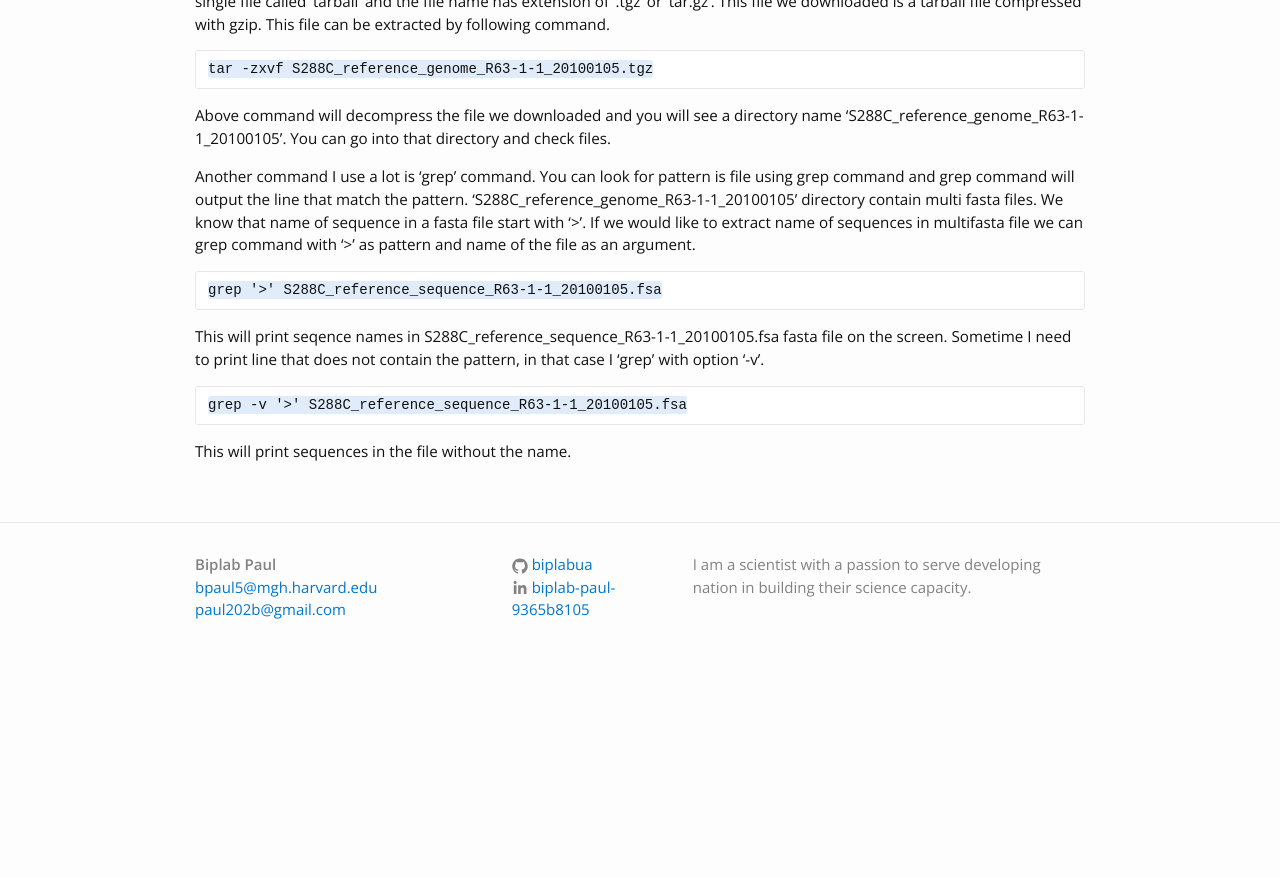
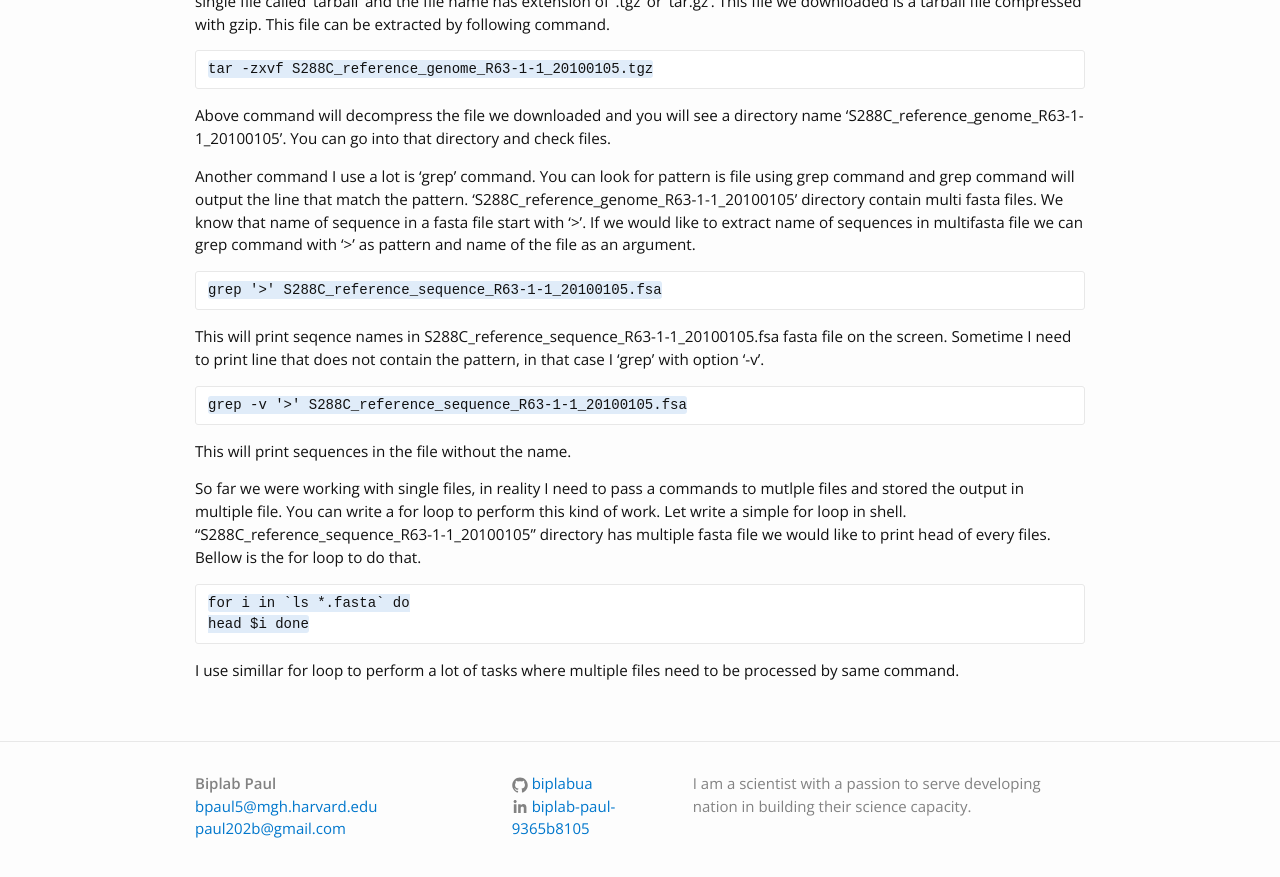
Before and after one commit to biplabua/biplabua.github.io, a Jekyll site: the page built from _posts/2020-03-10-post-2.markdown, in a window 1280 px wide and 900 px high, scrolled down 4462 px. Shown: the top 877 px of the window. Built offline with Jekyll 4.4.1, drawn with Linux system fonts in a browser that asks for light colours; our own code applies the rules of GitHub Pages for plain Markdown files; before the commit the page ends 5143 px from its top, so only the background shows below that.

Commit message:
for loop

````diff
--- a/_posts/2020-03-10-post-2.markdown
+++ b/_posts/2020-03-10-post-2.markdown
@@ -189,3 +189,11 @@ grep -v '>' S288C_reference_sequence_R63-1-1_20100105.fsa
 ```
 
 This will print sequences in the file without the name.
+
+So far we were working with single files, in reality I need to pass a commands to mutlple files and stored the output in multiple file. You can write a for loop to perform this kind of work. Let write a simple for loop in shell. "S288C_reference_sequence_R63-1-1_20100105" directory has multiple fasta file we would like to print head of every files. Bellow is the for loop to do that.
+
+```
+for i in `ls *.fasta` do
+head $i done
+```
+I use simillar for loop to perform a lot of tasks where multiple files need to be processed by same command.
````
